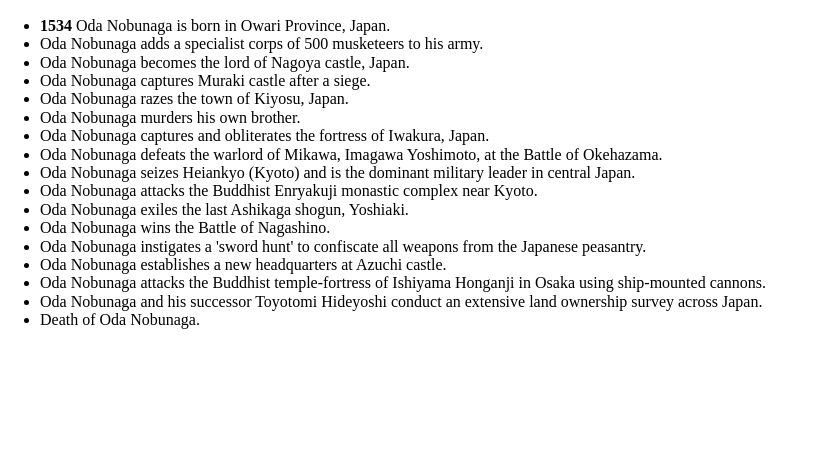
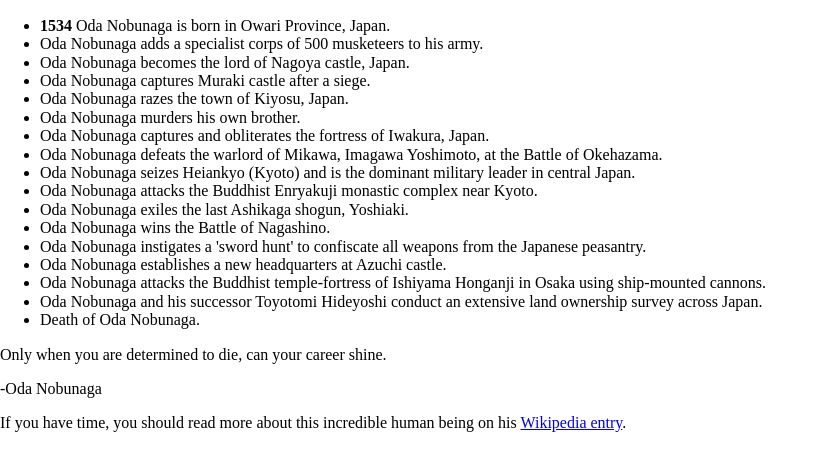
Before and after one commit to aegisnull/FCC-Tribute-Page, a plain HTML site: page index.html in a window 1280 px wide. Shown: the part 183-654 px from the top of the page, without its empty margins (0-825 px from the left). Drawn offline with Linux system fonts and the light colour scheme.

Commit message:
Add quote & Wikipedia article

```diff
--- a/index.html
+++ b/index.html
@@ -78,6 +78,16 @@
           <li class="timeline__item">Death of Oda Nobunaga.</li>
         </ul>
       </section>
+      <div class="quote__container">
+        <p class="quote">
+          Only when you are determined to die, can your career shine.
+        </p>
+        <p class="quote__author">-Oda Nobunaga</p>
+      </div>
+      <p class="invitation">
+        If you have time, you should read more about this incredible human being
+        on his <a href="#">Wikipedia entry</a>.
+      </p>
     </main>
     <footer></footer>
   </body>
```
